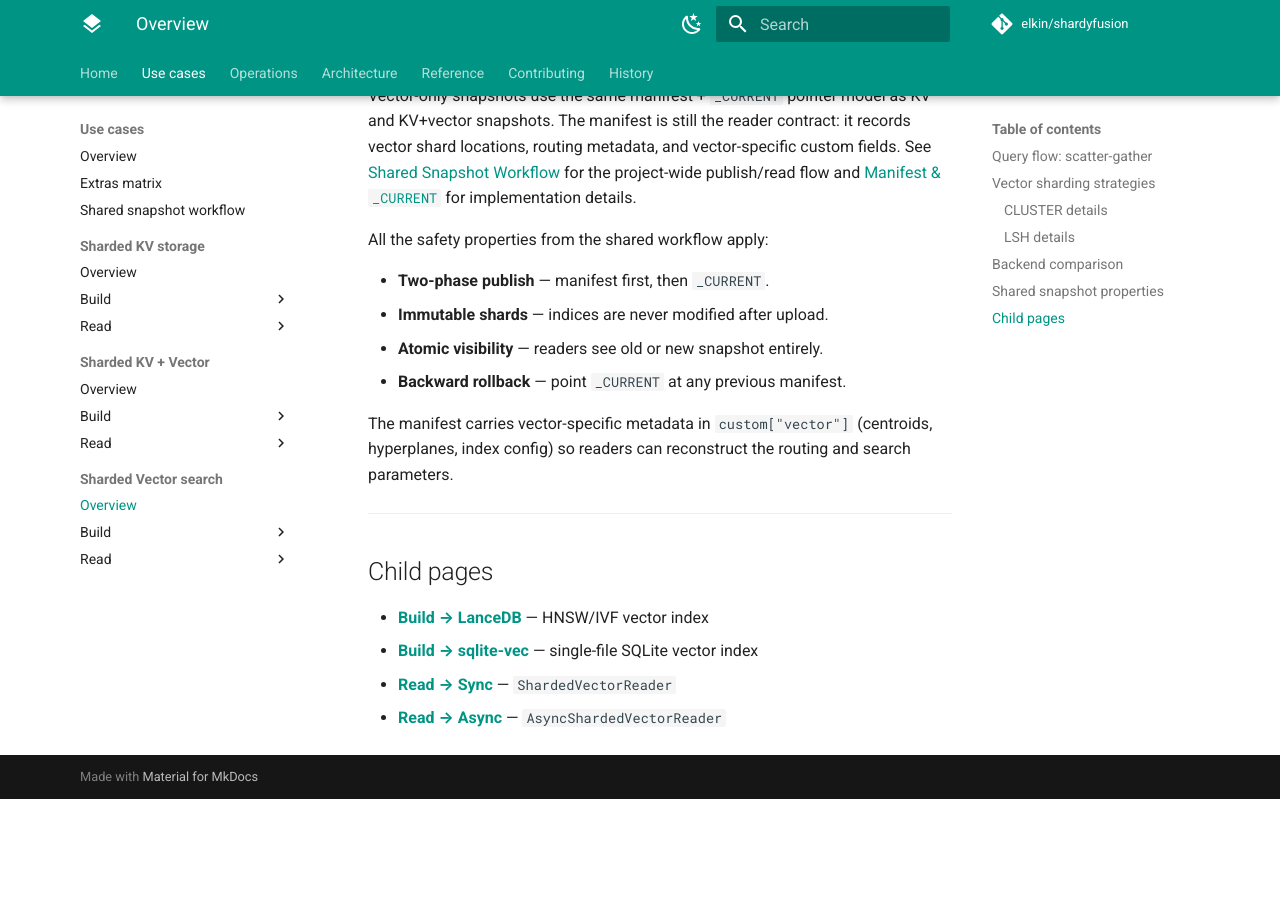
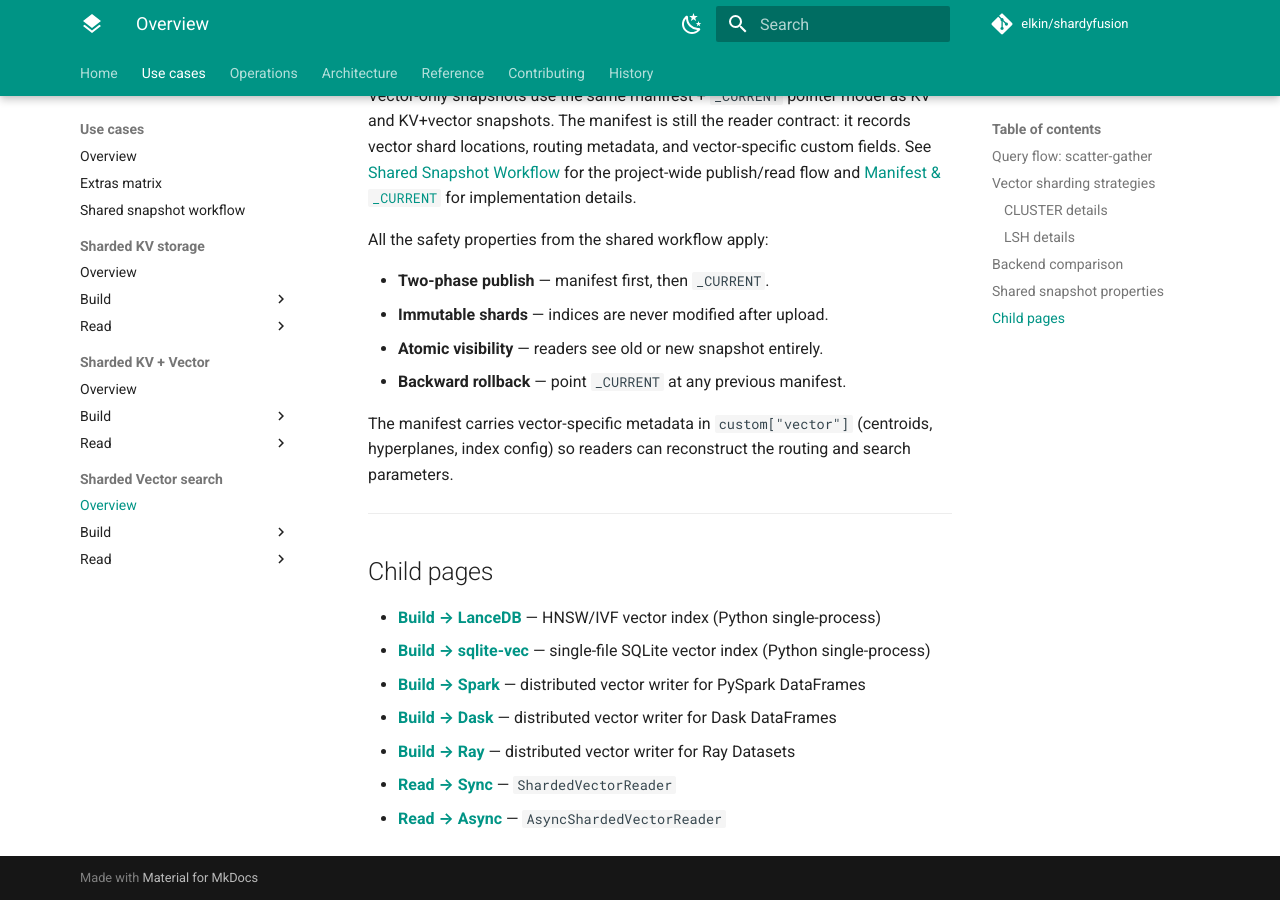
Before and after one commit to elkin/shardyfusion, an MkDocs documentation site: the page built from docs/use-cases/vector/overview.md, in a window 1280 px wide and 900 px high, scrolled down 3835 px. Built offline with MkDocs 1.6.1 and Material for MkDocs 9.7.7, drawn with Linux system fonts in a browser that asks for light colours; comment, search, counter and statistics services are not loaded; before the commit the page ends 4634 px from its top, so only the background shows below that.

Commit message:
docs(vector): add Spark/Dask/Ray distributed vector writer pages
Add new build pages under docs/use-cases/vector/build/ for each
distributed engine, covering install, basic usage, and CEL-based
vector sharding. Update mkdocs nav, the API reference, the use-cases
index, the vector overview, and the LanceDB/sqlite-vec backend pages
to cross-link the new content.

```diff
--- a/docs/use-cases/vector/overview.md
+++ b/docs/use-cases/vector/overview.md
@@ -101,7 +101,10 @@ The manifest carries vector-specific metadata in `custom["vector"]` (centroids,
 
 ## Child pages
 
-- **[Build → LanceDB](build/lancedb.md)** — HNSW/IVF vector index
-- **[Build → sqlite-vec](build/sqlite-vec.md)** — single-file SQLite vector index
+- **[Build → LanceDB](build/lancedb.md)** — HNSW/IVF vector index (Python single-process)
+- **[Build → sqlite-vec](build/sqlite-vec.md)** — single-file SQLite vector index (Python single-process)
+- **[Build → Spark](build/spark.md)** — distributed vector writer for PySpark DataFrames
+- **[Build → Dask](build/dask.md)** — distributed vector writer for Dask DataFrames
+- **[Build → Ray](build/ray.md)** — distributed vector writer for Ray Datasets
 - **[Read → Sync](read/sync.md)** — `ShardedVectorReader`
 - **[Read → Async](read/async.md)** — `AsyncShardedVectorReader`
--- a/mkdocs.yml
+++ b/mkdocs.yml
@@ -77,6 +77,9 @@ nav:
       - Build:
         - LanceDB: use-cases/vector/build/lancedb.md
         - sqlite-vec: use-cases/vector/build/sqlite-vec.md
+        - Spark: use-cases/vector/build/spark.md
+        - Dask: use-cases/vector/build/dask.md
+        - Ray: use-cases/vector/build/ray.md
       - Read:
         - Sync: use-cases/vector/read/sync.md
         - Async: use-cases/vector/read/async.md
```
Also changed, not shown: docs/index.md (+9 -0 lines), docs/reference/api.md (+2 -2 lines), docs/use-cases/index.md (+3 -0 lines), 5 other files.
